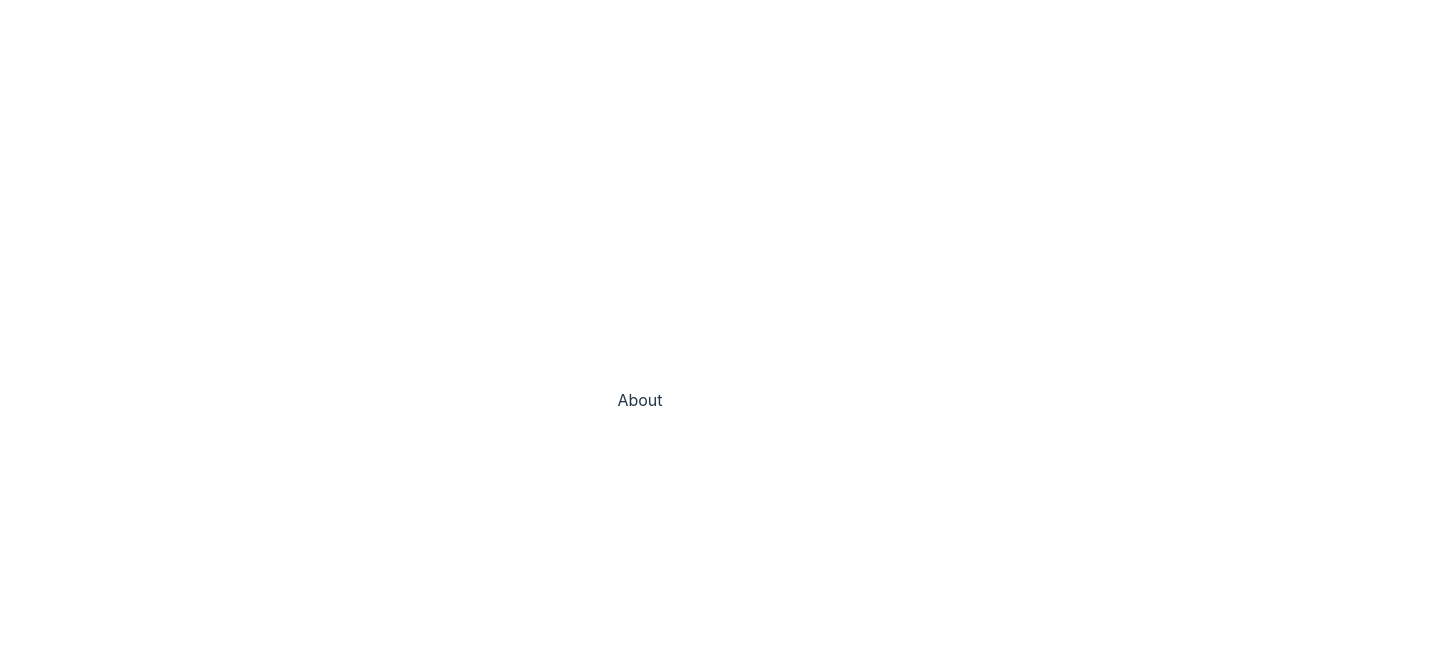
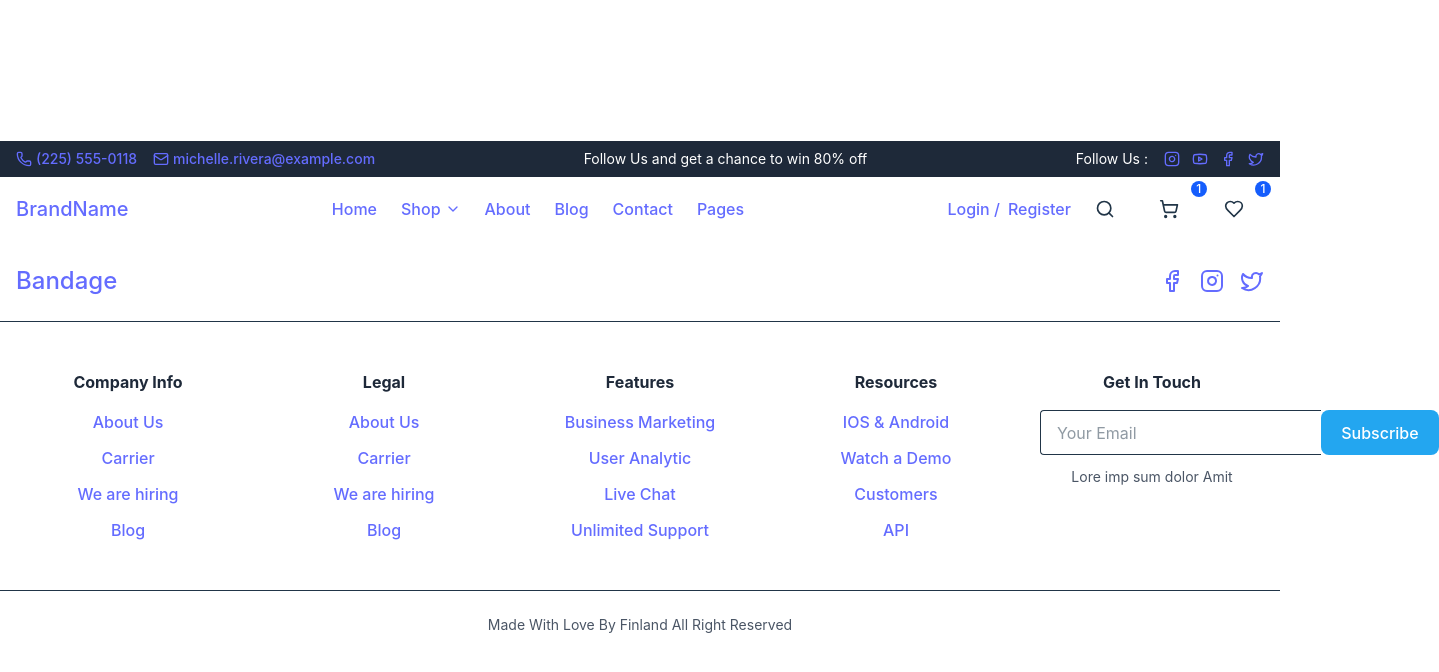
Before and after one commit to Bhraltin/E-Commerce, a React (Vite) app: page /about in a window 1280 px wide. Shown: the top 672 px of the page, 1439 px wide, since content can reach past the window. Built offline with nearby package versions, Linux system fonts and the light colour scheme.

Commit message:
AboutPage has been created

```diff
--- a/src/components/pages/About.jsx
+++ b/src/components/pages/About.jsx
@@ -1,3 +1,9 @@
+import Layout from "../layout/Layout";
+
 export default function About () {
-    return (<div>About</div>)
+    return (
+        <Layout>
+
+        </Layout>
+    )
 }
```
